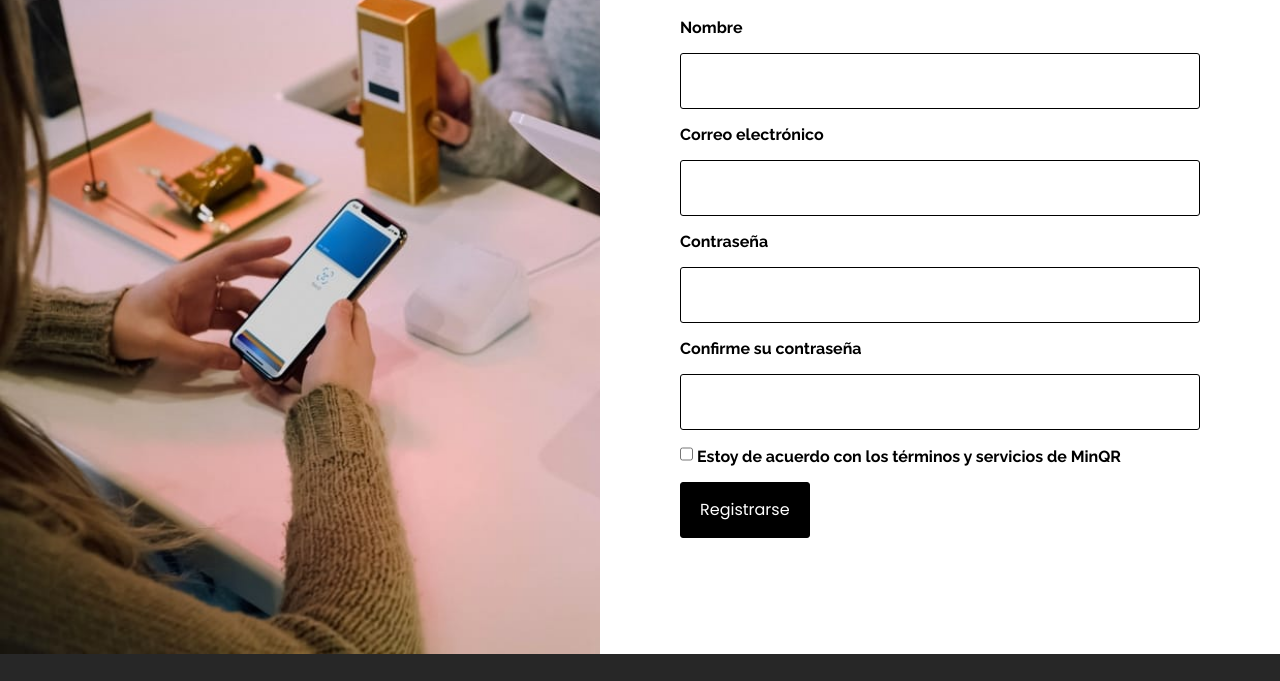
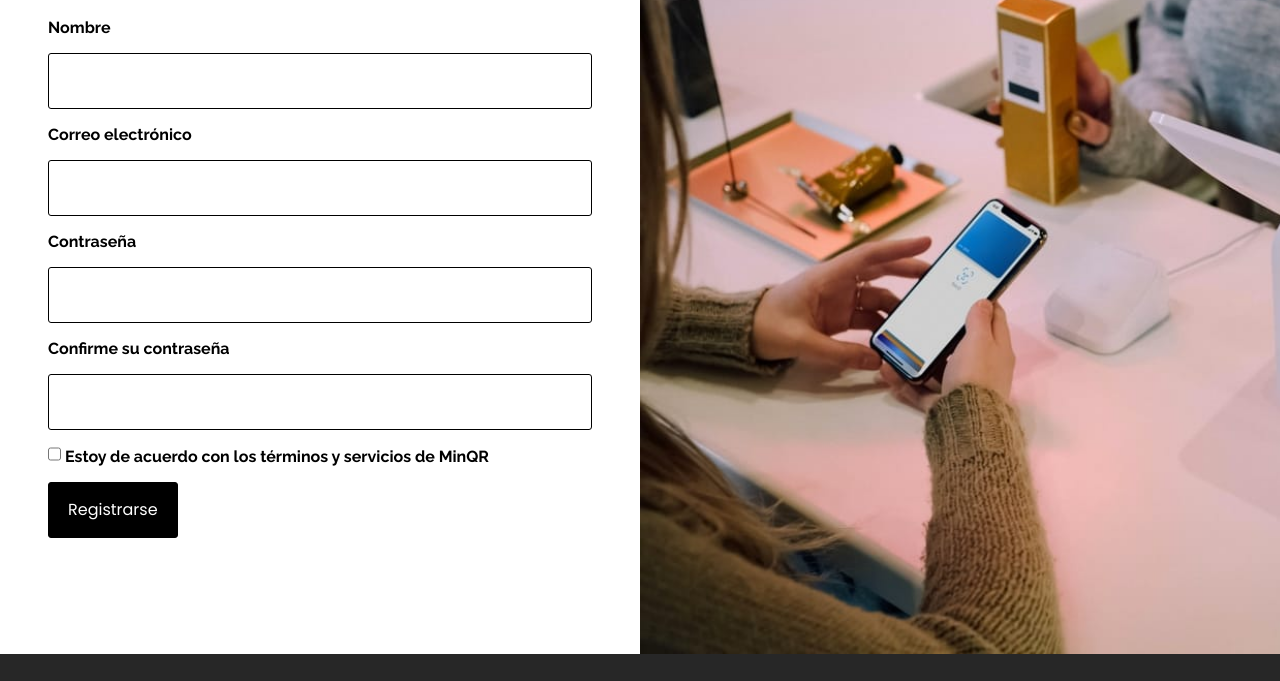
Before and after one commit to kevjarvis/minqr, a website: page public/registro.html in a window 1280 px wide. Shown: the part 146-827 px from the top of the page. Drawn offline with Linux system fonts and the light colour scheme.

Commit message:
Se espejaron la imágen de las secciones de acceso y registro
La imágen del acceso y registro se han espejado, dejando la imágen del registro a la derecha y la del acceso a la izquierda.

Además se centró el título de ambas secciones.

```diff
--- a/SCSS/pages/_signin.scss
+++ b/SCSS/pages/_sign.scss
@@ -52,6 +52,7 @@ main {
   @include flex-col-nowrap;
   flex-grow: 1;
   gap: 2rem;
+  margin: 0 1rem;
 }
 
 .sign__title {
@@ -75,26 +76,24 @@ main {
 }
 
 @media (min-width: 768px) {
-  .sign__form {
-    margin-left: 1rem;
+
+  .sign__title {margin-top: 1em;}
+  .sign__img {
+     display: initial;
+     background-image: url("../src/img/imagen-lateral-acceso.jpg");
+     width: 45%;
+     background-size: cover;
+  }
+  .sign {
+    padding-left: 0;
+    padding-right: 0;
+    gap: var(--p-sm);
   }
 
-  .sign {
-    padding-right: $m-sm;
-    padding-left: 0;
-    gap: var(--p-sm);
+  .sign__form {
+    margin: 0 3rem;
   }
-  .sign--left {
-    padding: 0 0 0 $m-sm;
-    gap: $m-sm;
-  }
-  .sign__title {margin-top: 1em;}
-  .sign__img {
-    display: initial;
-    background-image: url("../src/img/imagen-lateral-acceso.jpg");
-    width: 45%;
-    background-size: cover;
-  }
+
   .sign__img--signup {
     background-image: url("../src/img/imagen-lateral-registro.jpg");
   }
@@ -102,25 +101,13 @@ main {
 }
 
 @media (min-width: 992px) {
-  .sign {
-    margin-right: $m-lg;
-    gap: $m-lg;
-  }
-  .sign--left {
-    padding: 0 0 0 $m-lg;
-    gap: $m-lg;
-  }
-  .sign__form .formulario {
-    max-width: 90%;
+  .sign__formulario {
+    max-width: 45vw;
   }
   .sign__img {
     width: 50%;
   }
   .sign__title {
-    text-align: initial;
+    text-align: center;
   }
 }
-
-@media (min-width: 1200px) {
-  .sign { gap: $m-lg }
-}
--- a/SCSS/styles.scss
+++ b/SCSS/styles.scss
@@ -8,7 +8,7 @@
 @import 'layout/footer';
 @import 'base/media-queries';
 @import 'pages/contacto';
-@import 'pages/signin';
+@import 'pages/sign';
 @import 'pages/order';
 
 main {
--- a/public/registro.html
+++ b/public/registro.html
@@ -33,7 +33,7 @@
     </nav>
   </header>
   <main class="root-main sign">
-    <div class="sign__img sign__img--signup"></div>
+    <div class="sign__img sign__img--right sign__img--signup"></div>
     <div class="sign__form">
       <h1 class="sign__title">Registro</h1>
       <form action="#" method="post" class="sign__formulario">
```
Also changed, not shown: public/styles/main.css.
